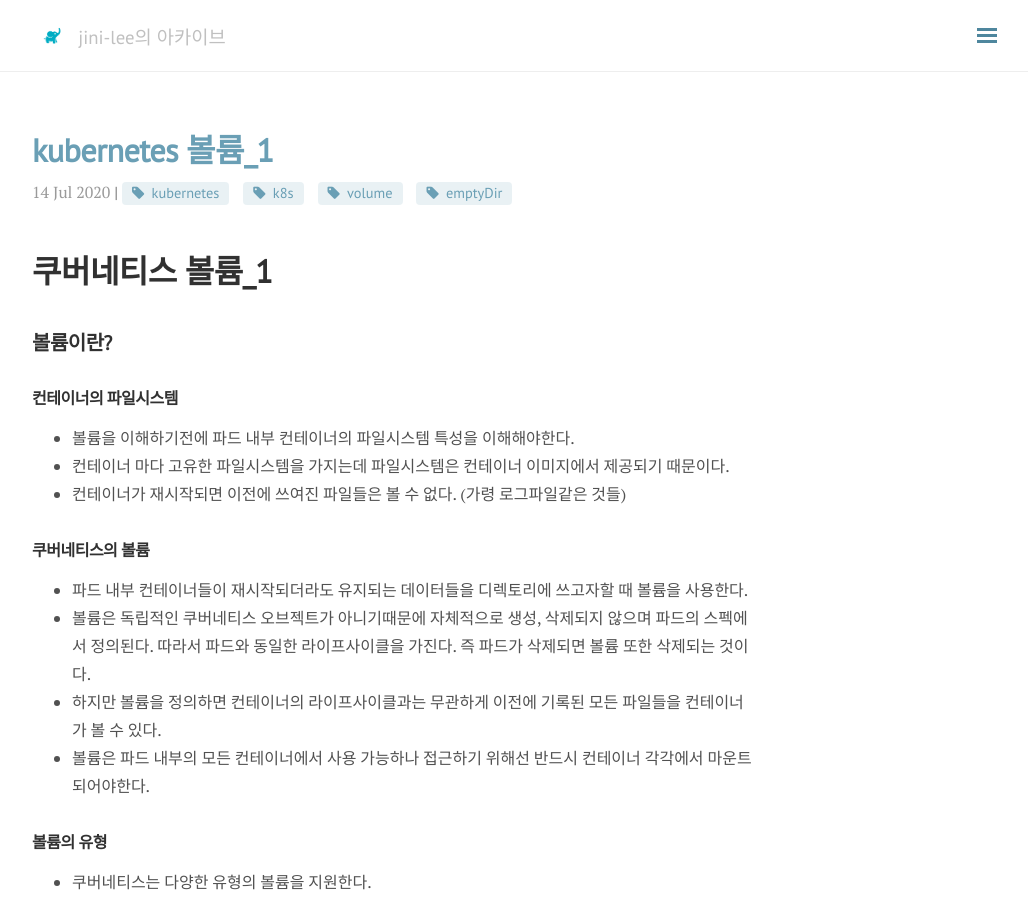
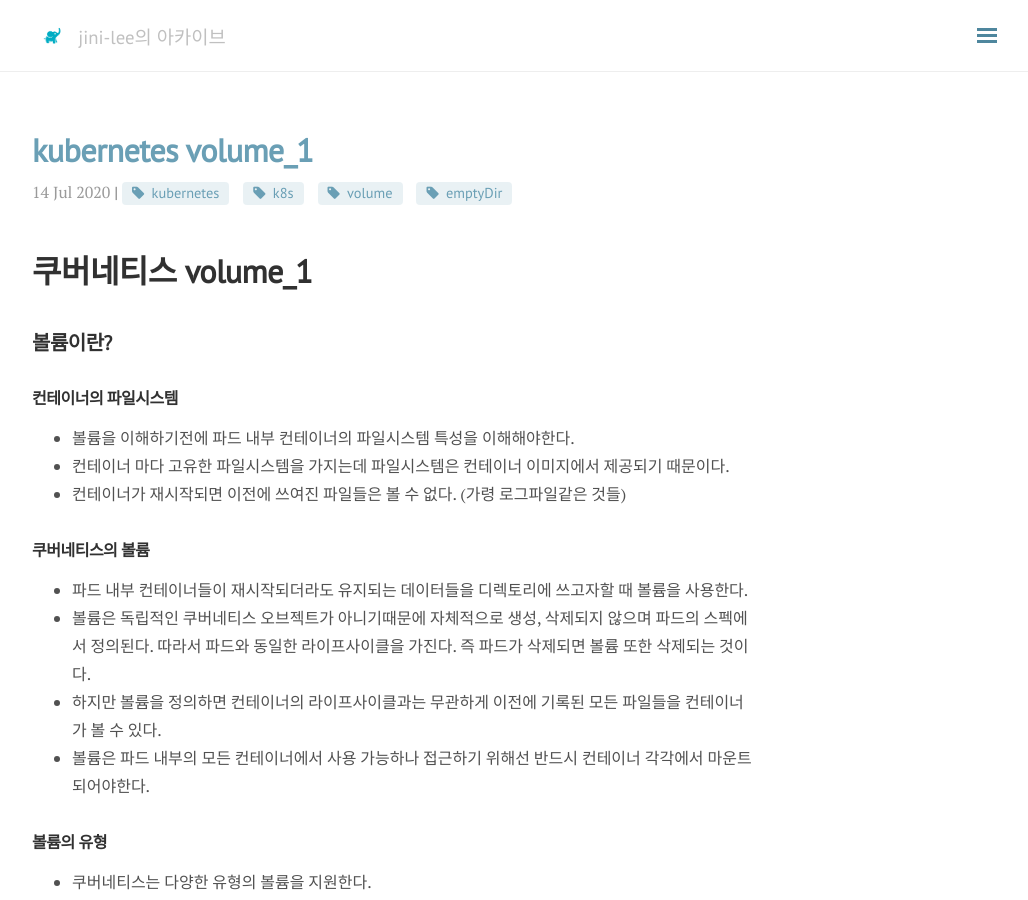
Before and after one commit to jini-lee/jini-lee.github.com, a Jekyll site: the page built from _posts/kubernetes/2020-07-14-volume-1.md, in a window 1280 px wide and 900 px high. Shown: the whole window, without its empty margins (248-1276 px from the left). Built offline with Jekyll 4.4.1, drawn with Linux system fonts in a browser that asks for light colours; nearby versions of some CDN libraries; comment, search, counter and statistics services are not loaded.

Commit message:
Update 2020-07-14-volume-1.md

```diff
--- a/_posts/kubernetes/2020-07-14-volume-1.md
+++ b/_posts/kubernetes/2020-07-14-volume-1.md
@@ -1,13 +1,13 @@
 ---
 layout: post
-title: kubernetes 볼륨_1
+title: kubernetes volume_1
 categories: [kubernetes]
 tags: [kubernetes, k8s, volume, emptyDir]
 comments: true
 ---
 
 
-# 쿠버네티스 볼륨_1
+# 쿠버네티스 volume_1
 
 ## 볼륨이란?
 
```
